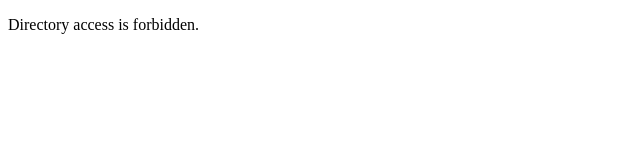
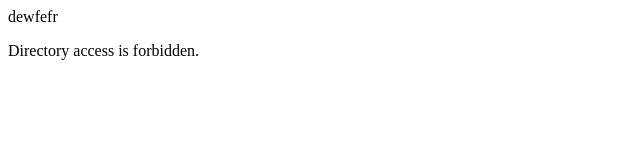
Before and after one commit to eficaz/divtest, a plain HTML site: page core/index.html in a window 1280 px wide. Shown: the whole page, without its empty margins (0-640 px from the left). Drawn offline with Linux system fonts and the light colour scheme.

Commit message:
Update index.html

```diff
--- a/core/index.html
+++ b/core/index.html
@@ -4,7 +4,7 @@
 	<title>403 Forbidden</title>
 </head>
 <body>
-
+dewfefr
 <p>Directory access is forbidden.</p>
 
 </body>
```
